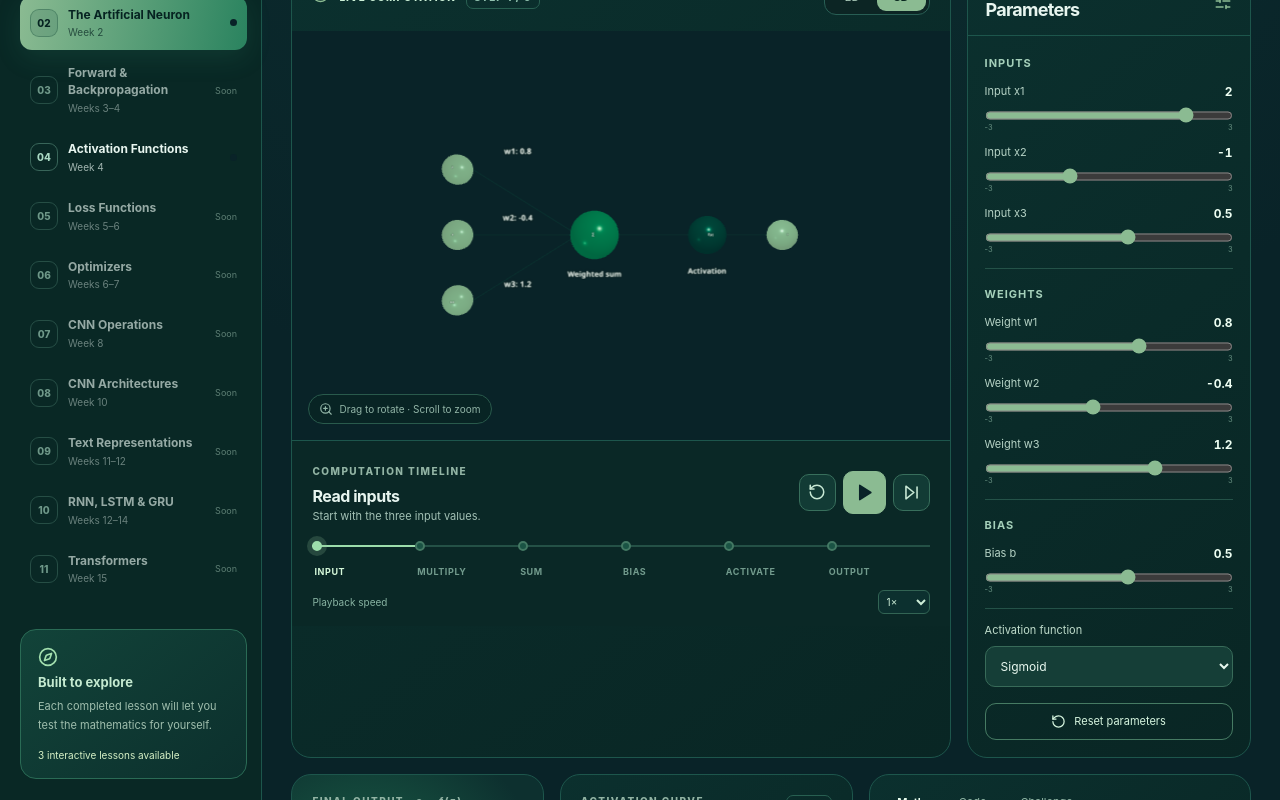
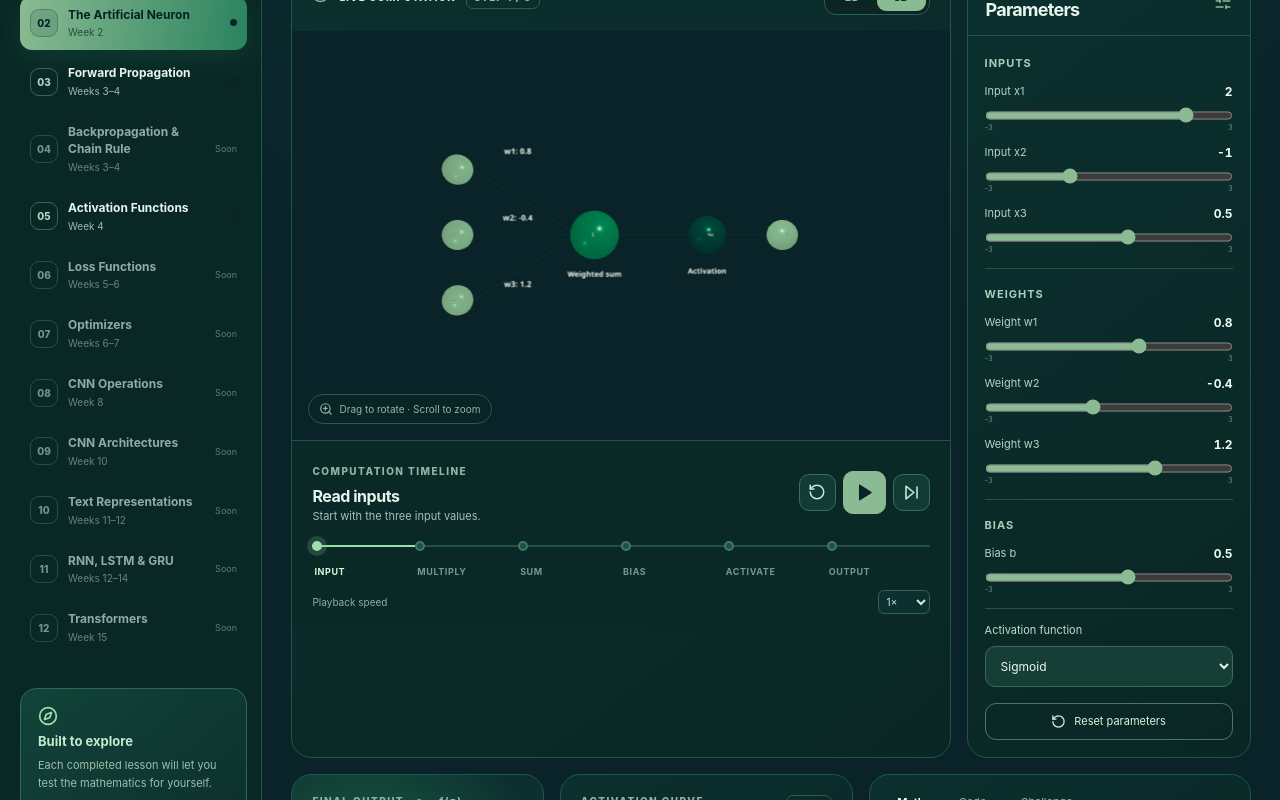
Before and after one commit to amarjaleelbanbhan/V9T1, a React (Vite) app: page / in a window 1280 px wide. Shown: the part 280-1080 px from the top of the page. Built offline with nearby package versions, Linux system fonts and the light colour scheme.

Commit message:
feat: integrate forward propagation lab with accessible course navigation and tests

```diff
--- a/src/App.tsx
+++ b/src/App.tsx
@@ -10,6 +10,7 @@ import { ParameterSlider } from './components/ParameterSlider';
 import { curriculum } from './content/curriculum';
 import { FoundationsLab } from './lessons/FoundationsLab';
 import { ActivationExplorer } from './lessons/ActivationExplorer';
+import { ForwardLab } from './lessons/ForwardLab';
 
 type View='3d'|'2d';
 type InspectorTab='math'|'code'|'challenge';
@@ -42,7 +43,7 @@ export default function App(){
   const [supported]=useState(canUseWebGL);
   const [view,setView]=useState<View>(supported?'3d':'2d');
   const [tab,setTab]=useState<InspectorTab>('math');
-  const [activeLesson,setActiveLesson]=useState<'intro'|'neuron'|'activation'>('neuron');
+  const [activeLesson,setActiveLesson]=useState<'intro'|'neuron'|'activation'|'propagation'>('neuron');
   const [sidebarOpen,setSidebarOpen]=useState(false);
   useEffect(()=>{if(!playing)return;const handle=window.setInterval(()=>{const {step:s,advance:a,pause:p}=useLab.getState();if(s>=LAST_STEP)p();else a();},Math.max(250,1250/speed));return()=>window.clearInterval(handle);},[playing,speed]);
   useEffect(()=>{const mq=window.matchMedia('(prefers-reduced-motion: reduce)');if(mq.matches&&playing)pause();},[playing,pause]);
@@ -58,12 +59,12 @@ export default function App(){
         <nav aria-label="Course lessons" className="lesson-nav">{curriculum.map((lesson,i)=>{
           const inner=<><span className="lesson-number">{String(i+1).padStart(2,'0')}</span><span className="lesson-name">{lesson.title}<small>{lesson.week}</small></span>{lesson.status==='ready'?<span className="lesson-active" aria-label="Available now"/>:<span className="later">Soon</span>}</>;
           return lesson.status==='ready'
-            ? <button key={lesson.id} type="button" className={'lesson-item lesson-ready '+(activeLesson===lesson.id?'current':'')} aria-current={activeLesson===lesson.id?'page':undefined} onClick={()=>{setActiveLesson(lesson.id as 'intro'|'neuron'|'activation');setSidebarOpen(false);pause();}}>{inner}</button>
+            ? <button key={lesson.id} type="button" className={'lesson-item lesson-ready '+(activeLesson===lesson.id?'current':'')} aria-current={activeLesson===lesson.id?'page':undefined} onClick={()=>{setActiveLesson(lesson.id as 'intro'|'neuron'|'activation'|'propagation');setSidebarOpen(false);pause();}}>{inner}</button>
             : <div key={lesson.id} className="lesson-item planned">{inner}</div>;
         })}</nav>
-        <div className="sidebar-note"><Compass size={20}/><strong>Built to explore</strong><p>Each completed lesson will let you test the mathematics for yourself.</p><span>3 interactive lessons available</span></div>
+        <div className="sidebar-note"><Compass size={20}/><strong>Built to explore</strong><p>Each completed lesson will let you test the mathematics for yourself.</p><span>4 interactive lessons available</span></div>
       </aside>
-      <main id="lab" className="workspace">{activeLesson==='intro'?<FoundationsLab/>:activeLesson==='activation'?<ActivationExplorer/>:<>
+      <main id="lab" className="workspace">{activeLesson==='intro'?<FoundationsLab/>:activeLesson==='activation'?<ActivationExplorer/>:activeLesson==='propagation'?<ForwardLab/>:<>
         <div className="heading"><div><div className="crumb"><span>MODULE 02</span><ChevronRight size={15}/> <span>ARTIFICIAL NEURONS</span></div><h1>Inside a Neuron<span className="dot">.</span></h1><p className="subtitle">Move the numbers. Follow the signals. Understand the result.</p></div><div className="module-chip"><span className="status-dot"/> LIVE SIMULATION</div></div>
         <div className="workbench">
           <section className="scene-card" aria-label="Neuron visualization"><div className="scene-bar"><div className="scene-label"><Eye size={17}/> LIVE COMPUTATION <span className="badge-muted">STEP {step+1} / 6</span></div><div className="view-switch" role="group" aria-label="Visualization mode"><button className={view==='2d'?'on':''} onClick={()=>setView('2d')} aria-pressed={view==='2d'}>2D</button><button className={view==='3d'?'on':''} onClick={()=>setView('3d')} disabled={!supported} aria-pressed={view==='3d'}>3D</button></div></div>
--- a/src/content/curriculum.ts
+++ b/src/content/curriculum.ts
@@ -2,7 +2,8 @@
 export const curriculum = [
   { id:'intro', title:'Deep Learning Foundations', week:'Week 1', status:'ready' },
   { id:'neuron', title:'The Artificial Neuron', week:'Week 2', status:'ready' },
-  { id:'propagation', title:'Forward & Backpropagation', week:'Weeks 3–4', status:'planned' },
+  { id:'propagation', title:'Forward Propagation', week:'Weeks 3–4', status:'ready' },
+  { id:'backprop', title:'Backpropagation & Chain Rule', week:'Weeks 3–4', status:'planned' },
   { id:'activation', title:'Activation Functions', week:'Week 4', status:'ready' },
   { id:'loss', title:'Loss Functions', week:'Weeks 5–6', status:'planned' },
   { id:'optimizers', title:'Optimizers', week:'Weeks 6–7', status:'planned' },
--- a/src/styles.css
+++ b/src/styles.css
@@ -79,3 +79,23 @@
 @media(max-width:1120px){.activation-layout{grid-template-columns:1fr}}
 @media(max-width:600px){.activation-kind-buttons button{font-size:11px;padding:9px 10px}.activation-softmax-visual{padding:20px 2px}}
 @media(prefers-reduced-motion:reduce){.softmax-bar-fill{transition:none}}
+
+/* Multi-layer forward propagation lab */
+.forward-grid{display:grid;grid-template-columns:minmax(0,1.4fr) minmax(250px,.65fr);gap:14px}
+.forward-network{width:100%;display:block;max-height:450px}
+.forward-heading{fill:#D9F2E0;font-size:12px;font-weight:750;letter-spacing:.05em}
+.forward-stages{display:grid;grid-template-columns:repeat(5,minmax(0,1fr));gap:5px;margin-top:7px}
+.forward-stages button{padding:9px 4px;border-radius:8px;border:1px solid #346B55;background:#11392F;color:#B8DCC4;font-size:10px}
+.forward-stages button.picked{background:#8BBB92;color:#072720;font-weight:750}
+.forward-selected{color:#E8FFE9;font-size:14px;font-weight:750;margin:11px 0}
+.forward-equation{color:#C3E9CD;background:#16463B;padding:11px;border-radius:10px;font-size:13px;line-height:1.6}
+.forward-results{display:grid;grid-template-columns:minmax(175px,.6fr) minmax(0,1.4fr);gap:14px}
+.forward-output{font-size:clamp(40px,5vw,72px);color:#B8F2BA;letter-spacing:-.05em;display:block;margin:18px 0}
+.forward-tabs{display:flex;gap:8px;margin-bottom:14px}
+.forward-tabs button{border:1px solid #366A52;padding:9px 20px;border-radius:9px;background:#164036;color:#CEEBDA;font-size:12px}
+.forward-tabs button.picked{background:#8BBB92;color:#092328}
+.forward-math{color:#DDF6E4;font-size:12px;line-height:1.85}
+.forward-math strong{color:#B9F5BB}
+.forward-code{font-size:12px;line-height:1.8;white-space:pre-wrap;color:#D0ECD6;background:#092824;border-radius:12px;padding:14px;overflow:auto}
+@media(max-width:1200px){.forward-grid{grid-template-columns:1fr}}
+@media(max-width:700px){.forward-results{grid-template-columns:1fr}.forward-stages{grid-template-columns:repeat(3,minmax(0,1fr))}.forward-stages button{font-size:10px}.forward-grid .foundation-parameter-card{padding:13px}}
```
Also changed, not shown: 2 other files (tests, documents, lock files or other folders).
